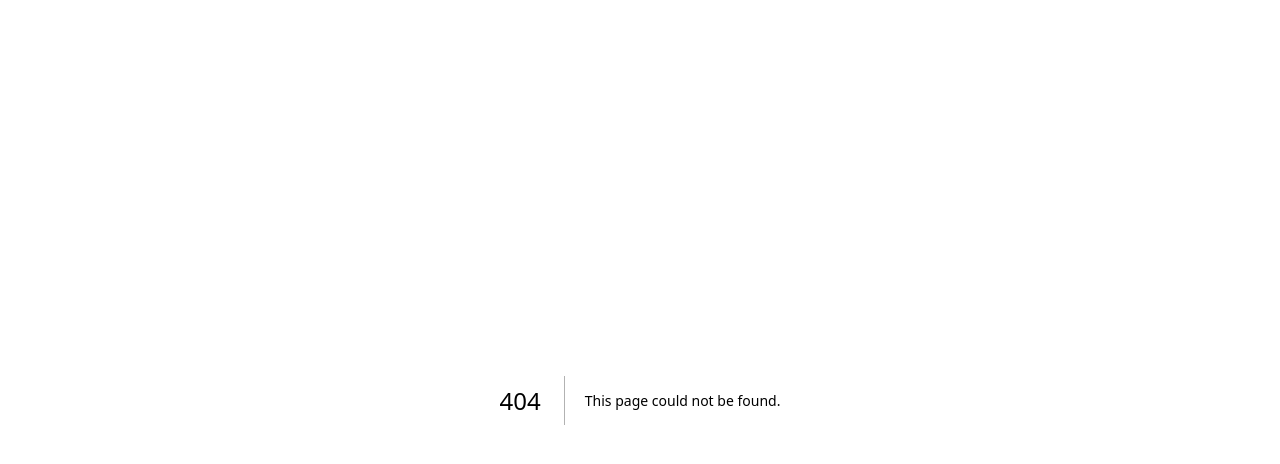
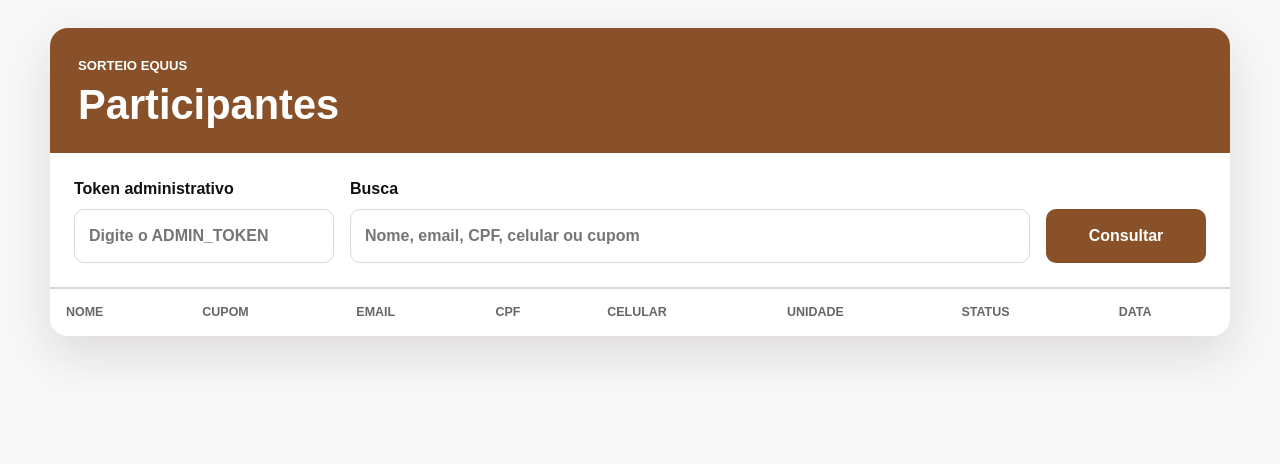
Before and after one commit to gaabikofc/sorteio-equus, a Next.js app: page /admin in a window 1280 px wide. Before the commit this address had no page. Shown: the top 464 px of the page. Built offline with nearby package versions, Linux system fonts and the light colour scheme.

Commit message:
Add admin participant view and fix raffle unit

```diff
--- /dev/null
+++ b/app/admin/page.tsx
@@ -0,0 +1,148 @@
+"use client";
+
+import { FormEvent, useState } from "react";
+
+type Participante = {
+  id: number;
+  nome_completo: string;
+  cpf: string;
+  celular: string;
+  email: string;
+  cep: string;
+  unidade_compra: string;
+  codigo_cupom: string;
+  aceite_regulamento: 0 | 1;
+  aceite_marketing: 0 | 1;
+  status: string;
+  created_at: string;
+};
+
+function formatDate(value: string) {
+  return new Intl.DateTimeFormat("pt-BR", {
+    dateStyle: "short",
+    timeStyle: "short",
+  }).format(new Date(value));
+}
+
+export default function AdminPage() {
+  const [token, setToken] = useState("");
+  const [search, setSearch] = useState("");
+  const [loading, setLoading] = useState(false);
+  const [message, setMessage] = useState("");
+  const [participantes, setParticipantes] = useState<Participante[]>([]);
+
+  async function handleSearch(event: FormEvent<HTMLFormElement>) {
+    event.preventDefault();
+    setLoading(true);
+    setMessage("");
+
+    try {
+      const params = new URLSearchParams();
+
+      if (search.trim()) {
+        params.set("q", search.trim());
+      }
+
+      const response = await fetch(`/api/admin/participantes?${params.toString()}`, {
+        headers: {
+          "x-admin-token": token,
+        },
+        cache: "no-store",
+      });
+      const data = await response.json();
+
+      if (!response.ok) {
+        throw new Error(data.message || "Nao foi possivel consultar os participantes.");
+      }
+
+      setParticipantes(data.participantes);
+      setMessage(
+        data.participantes.length
+          ? `${data.participantes.length} participante(s) encontrado(s).`
+          : "Nenhum participante encontrado.",
+      );
+    } catch (error) {
+      setParticipantes([]);
+      setMessage(
+        error instanceof Error
+          ? error.message
+          : "Nao foi possivel consultar os participantes.",
+      );
+    } finally {
+      setLoading(false);
+    }
+  }
+
+  return (
+    <main className="admin-shell">
+      <section className="admin-panel">
+        <header className="admin-header">
+          <p>Sorteio EQUUS</p>
+          <h1>Participantes</h1>
+        </header>
+
+        <form className="admin-controls" onSubmit={handleSearch}>
+          <label>
+            Token administrativo
+            <input
+              type="password"
+              value={token}
+              onChange={(event) => setToken(event.target.value)}
+              placeholder="Digite o ADMIN_TOKEN"
+              required
+            />
+          </label>
+
+          <label>
+            Busca
+            <input
+              type="search"
+              value={search}
+              onChange={(event) => setSearch(event.target.value)}
+              placeholder="Nome, email, CPF, celular ou cupom"
+            />
+          </label>
+
+          <button type="submit" disabled={loading}>
+            {loading ? "Consultando..." : "Consultar"}
+          </button>
+        </form>
+
+        {message ? <p className="admin-message">{message}</p> : null}
+
+        <div className="admin-table-wrap">
+          <table className="admin-table">
+            <thead>
+              <tr>
+                <th>Nome</th>
+                <th>Cupom</th>
+                <th>Email</th>
+                <th>CPF</th>
+                <th>Celular</th>
+                <th>Unidade</th>
+                <th>Status</th>
+                <th>Data</th>
+              </tr>
+            </thead>
+            <tbody>
+              {participantes.map((participante) => (
+                <tr key={participante.id}>
+                  <td>{participante.nome_completo}</td>
+                  <td>
+                    <strong>{participante.codigo_cupom}</strong>
+                  </td>
+                  <td>{participante.email}</td>
+                  <td>{participante.cpf}</td>
+                  <td>{participante.celular}</td>
+                  <td>{participante.unidade_compra}</td>
+                  <td>{participante.status}</td>
+                  <td>{formatDate(participante.created_at)}</td>
+                </tr>
+              ))}
+            </tbody>
+          </table>
+        </div>
+      </section>
+    </main>
+  );
+}
--- /dev/null
+++ b/app/api/admin/participantes/route.ts
@@ -0,0 +1,89 @@
+import { NextRequest, NextResponse } from "next/server";
+import type { RowDataPacket } from "mysql2";
+import { pool } from "@/lib/db";
+import { onlyDigits } from "@/lib/validation";
+
+type ParticipanteRow = RowDataPacket & {
+  id: number;
+  nome_completo: string;
+  cpf: string;
+  celular: string;
+  email: string;
+  cep: string;
+  unidade_compra: string;
+  codigo_cupom: string;
+  aceite_regulamento: 0 | 1;
+  aceite_marketing: 0 | 1;
+  status: string;
+  created_at: string;
+};
+
+function isAuthorized(request: NextRequest) {
+  const adminToken = process.env.ADMIN_TOKEN;
+  const requestToken = request.headers.get("x-admin-token");
+
+  return Boolean(adminToken && requestToken && requestToken === adminToken);
+}
+
+export async function GET(request: NextRequest) {
+  if (!isAuthorized(request)) {
+    return NextResponse.json(
+      { status: "error", message: "Acesso administrativo nao autorizado." },
+      { status: 401 },
+    );
+  }
+
+  const search = request.nextUrl.searchParams.get("q")?.trim() || "";
+  const numericSearch = onlyDigits(search);
+
+  try {
+    const params: Record<string, string> = {};
+    let where = "";
+
+    if (search) {
+      params.search = `%${search}%`;
+      params.numericSearch = `%${numericSearch || search}%`;
+      where = `
+        WHERE nome_completo LIKE :search
+          OR email LIKE :search
+          OR codigo_cupom LIKE :search
+          OR cpf LIKE :numericSearch
+          OR celular LIKE :numericSearch
+      `;
+    }
+
+    const [participantes] = await pool.execute<ParticipanteRow[]>(
+      `SELECT
+          id,
+          nome_completo,
+          cpf,
+          celular,
+          email,
+          cep,
+          unidade_compra,
+          codigo_cupom,
+          aceite_regulamento,
+          aceite_marketing,
+          status,
+          created_at
+       FROM participantes_sorteio
+       ${where}
+       ORDER BY created_at DESC
+       LIMIT 100`,
+      params,
+    );
+
+    return NextResponse.json({
+      status: "success",
+      participantes,
+    });
+  } catch {
+    return NextResponse.json(
+      {
+        status: "error",
+        message: "Nao foi possivel consultar os participantes agora.",
+      },
+      { status: 500 },
+    );
+  }
+}
--- a/app/globals.css
+++ b/app/globals.css
@@ -338,3 +338,122 @@ select {
     gap: 19px;
   }
 }
+
+.admin-shell {
+  min-height: 100vh;
+  padding: 28px 16px;
+  background: var(--bg);
+}
+
+.admin-panel {
+  width: min(100%, 1180px);
+  margin: 0 auto;
+  overflow: hidden;
+  border-radius: 18px;
+  background: var(--white);
+  box-shadow: var(--shadow);
+}
+
+.admin-header {
+  padding: 28px;
+  background: var(--brown);
+  color: var(--white);
+}
+
+.admin-header p {
+  margin: 0 0 8px;
+  font-size: 0.82rem;
+  font-weight: 800;
+  text-transform: uppercase;
+}
+
+.admin-header h1 {
+  margin: 0;
+  font-size: clamp(1.9rem, 5vw, 2.6rem);
+  line-height: 1;
+}
+
+.admin-controls {
+  display: grid;
+  gap: 16px;
+  padding: 24px;
+  border-bottom: 1px solid var(--border);
+}
+
+.admin-controls label {
+  display: grid;
+  gap: 8px;
+  font-weight: 800;
+}
+
+.admin-controls input {
+  min-height: 54px;
+  border: 1px solid var(--border);
+  border-radius: 10px;
+  padding: 0 14px;
+  outline: none;
+}
+
+.admin-controls input:focus {
+  border-color: var(--brown);
+  box-shadow: 0 0 0 4px var(--brown-light);
+}
+
+.admin-controls button {
+  min-height: 54px;
+  border: 0;
+  border-radius: 10px;
+  background: var(--brown);
+  color: var(--white);
+  cursor: pointer;
+  font-weight: 900;
+}
+
+.admin-controls button:disabled {
+  cursor: not-allowed;
+  opacity: 0.68;
+}
+
+.admin-message {
+  margin: 0;
+  padding: 16px 24px;
+  color: var(--brown);
+  font-weight: 800;
+}
+
+.admin-table-wrap {
+  width: 100%;
+  overflow-x: auto;
+}
+
+.admin-table {
+  width: 100%;
+  min-width: 980px;
+  border-collapse: collapse;
+}
+
+.admin-table th,
+.admin-table td {
+  padding: 14px 16px;
+  border-top: 1px solid var(--border);
+  text-align: left;
+  vertical-align: top;
+  font-size: 0.92rem;
+}
+
+.admin-table th {
+  color: var(--muted);
+  font-size: 0.78rem;
+  text-transform: uppercase;
+}
+
+.admin-table strong {
+  color: var(--brown);
+}
+
+@media (min-width: 760px) {
+  .admin-controls {
+    grid-template-columns: 260px 1fr 160px;
+    align-items: end;
+  }
+}
--- a/lib/validation.ts
+++ b/lib/validation.ts
@@ -1,8 +1,5 @@
 export const unidadesCompra = [
-  "EQUUS Indaiatuba",
-  "EQUUS Campinas",
-  "EQUUS Itu",
-  "Outra unidade",
+  "Unidade São Miguel Arcanjo",
 ] as const;
 
 export type UnidadeCompra = (typeof unidadesCompra)[number];
```
Also changed, not shown: app/page.tsx (+2 -27 lines), 2 other files (tests, documents, lock files or other folders).
